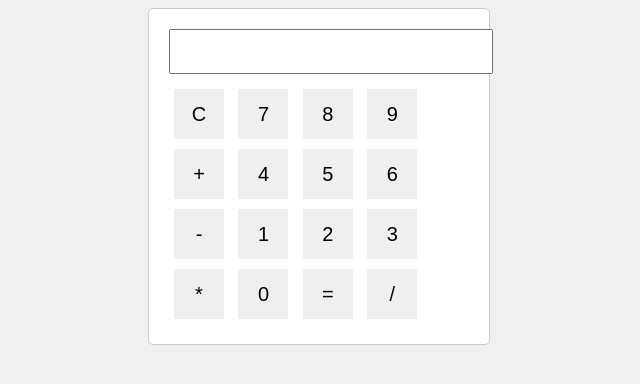
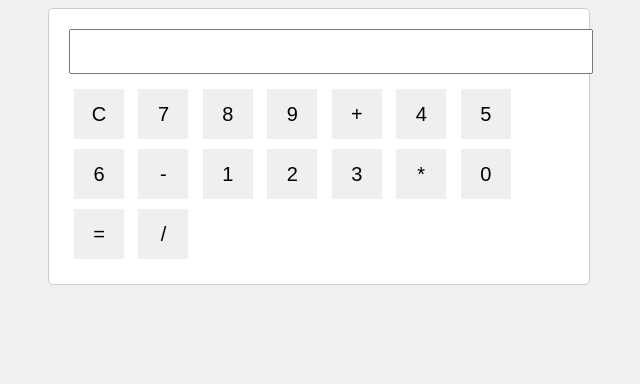
Before and after one commit to jacklazaro/jacklazaro.github.io, a plain HTML site: page index.html in a window 1280 px wide. Shown: the whole page, without its empty margins (321-961 px from the left). Drawn offline with Linux system fonts and the light colour scheme.

Commit message:
div fixed

```diff
--- a/index.html
+++ b/index.html
@@ -3,17 +3,13 @@
 <head>
     <title>Simple Calculator</title>
     <style>
-        .content {
-            max-width: 500px;
-            margin: auto;
-        }
         body {
             font-family: Arial, sans-serif;
             background-color: #f0f0f0;
         }
         .calculator {
-            width: 300px;
-            margin: 0 auto;
+            max-width: 500px;
+            margin: auto;
             background-color: #fff;
             border: 1px solid #ccc;
             border-radius: 5px;
```
